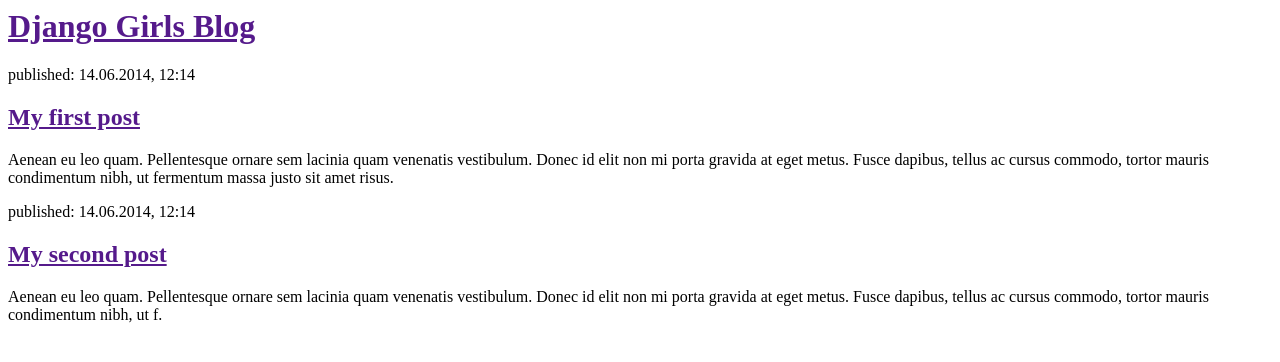
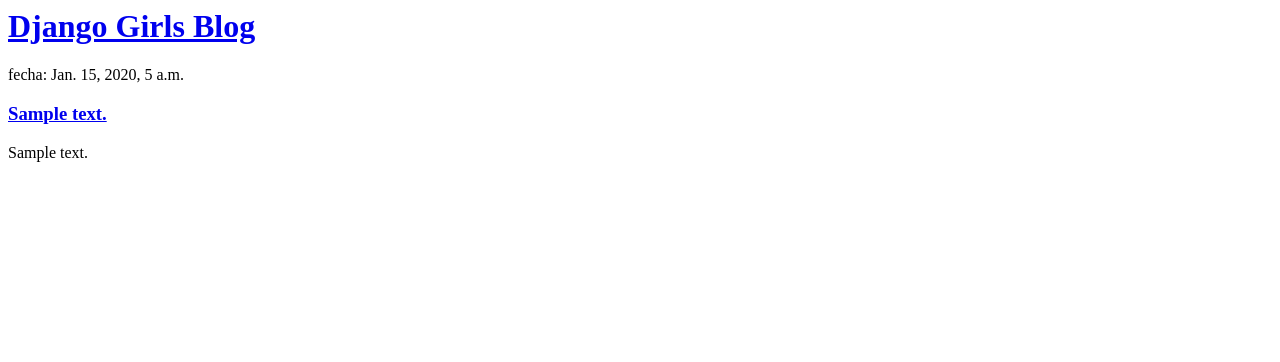
Before and after one commit to gcyr189/blog, a Django app: page / in a window 1280 px wide. Shown: the top 362 px of the page. Run offline with Django 3.2, Linux system fonts and the light colour scheme; tables that the repository leaves empty hold one stand-in row (values such as "Sample post").

Commit message:
Blog con tablas

```diff
--- a/blog/templates/blog/post_list.html
+++ b/blog/templates/blog/post_list.html
@@ -3,20 +3,16 @@
         <title>Django Girls blog</title>
     </head>
     <body>
-        <div>
-            <h1><a href="">Django Girls Blog</a></h1>
+      <div>
+            <h1><a href="/">Django Girls Blog</a></h1>
         </div>
 
-        <div>
-            <p>published: 14.06.2014, 12:14</p>
-            <h2><a href="">My first post</a></h2>
-            <p>Aenean eu leo quam. Pellentesque ornare sem lacinia quam venenatis vestibulum. Donec id elit non mi porta gravida at eget metus. Fusce dapibus, tellus ac cursus commodo, tortor mauris condimentum nibh, ut fermentum massa justo sit amet risus.</p>
-        </div>
-
-        <div>
-            <p>published: 14.06.2014, 12:14</p>
-            <h2><a href="">My second post</a></h2>
-            <p>Aenean eu leo quam. Pellentesque ornare sem lacinia quam venenatis vestibulum. Donec id elit non mi porta gravida at eget metus. Fusce dapibus, tellus ac cursus commodo, tortor mauris condimentum nibh, ut f.</p>
-        </div>
+        {% for i in fotos %}
+            <div>
+                <p>fecha: {{ i.fecha }}</p>
+                <h3><a href="www.google.com">{{ i.descripcion }}</a></h3>
+                <p>{{ i.descripcion|linebreaks }}</p>
+            </div>
+        {% endfor %}
     </body>
 </html>
--- a/blog/views.py
+++ b/blog/views.py
@@ -1,5 +1,8 @@
 from django.shortcuts import render
+from django.utils import timezone
+from .models import Fotos
 
 # Create your views here.
 def post_list(request):
-        return render(request, 'blog/post_list.html', {})
+    posts = Fotos.objects.order_by('fecha')
+    return render(request, 'blog/post_list.html', {'fotos':posts})
```
